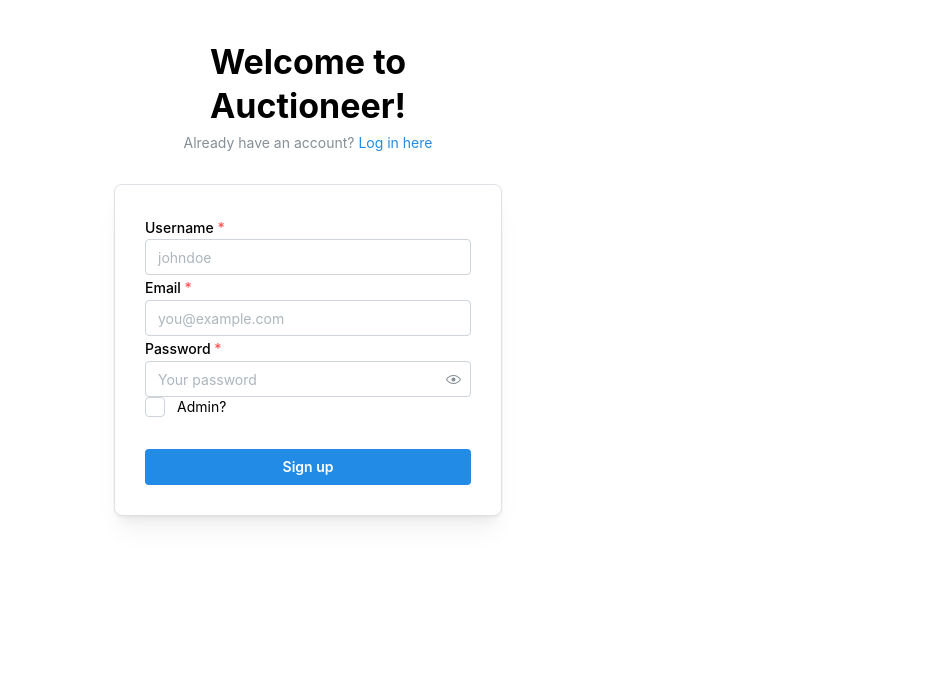
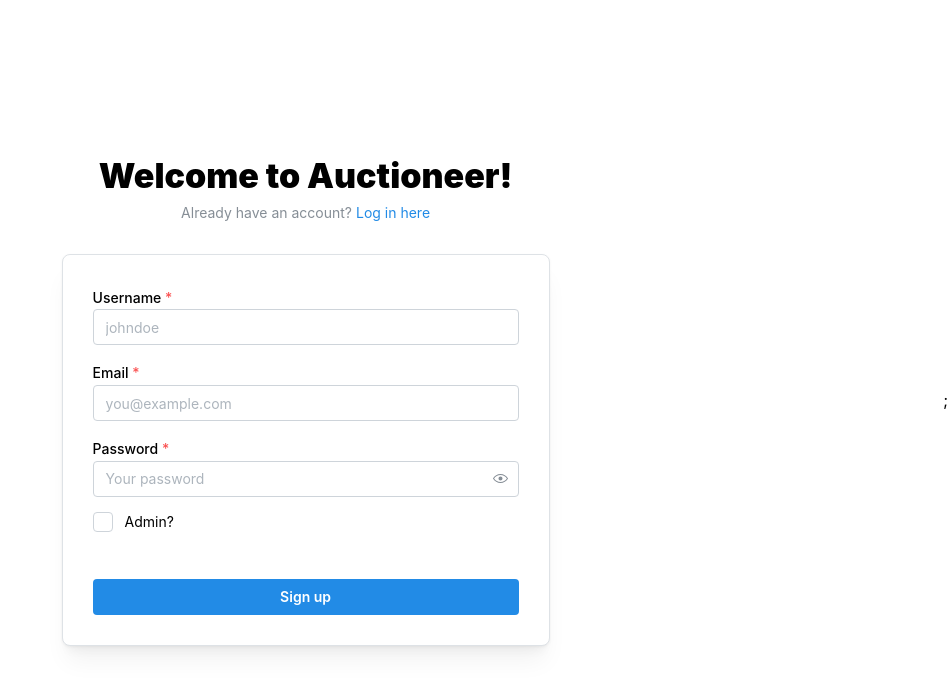
Before and after one commit to Tirivashe/auction-app, a React (Vite) app in the folder apps/client/: page / in a window 1280 px wide. Shown: the top 690 px of the page, without its empty margins (332-1280 px from the left). Built offline with nearby package versions, Linux system fonts and the light colour scheme; no server answers.

Commit message:
styles changes

```diff
--- a/apps/client/src/App.tsx
+++ b/apps/client/src/App.tsx
@@ -1,9 +1,15 @@
 import AuthPage from "./pages/Auth";
+import "./index.css";
+import { Center } from "@mantine/core";
 
 // type Props = {};
 
 const App = () => {
-  return <AuthPage />;
+  return (
+    <Center h="100vh">
+      <AuthPage />;
+    </Center>
+  );
 };
 
 export default App;
--- a/apps/client/src/components/AuthComponent/Login/Login.module.css
+++ b/apps/client/src/components/AuthComponent/Login/Login.module.css
@@ -1,17 +1,13 @@
-@layer mantine, login;
-
-@layer login {
 .title {
   font-family:
     Greycliff CF,
     var(--mantine-font-family);
-    font-weight: 900;
+  font-weight: 900 !important;
 }
 
 .form {
-    display: flex;
+  display: flex !important;
   width: 100%;
   flex-direction: column;
   gap: 15px;
 }
-}
--- a/apps/client/src/components/AuthComponent/Login/index.tsx
+++ b/apps/client/src/components/AuthComponent/Login/index.tsx
@@ -66,7 +66,7 @@ export function Login({ changeForm }: Props) {
   }, [error?.message, isError, form, data]);
 
   return (
-    <Container size={420} my={40}>
+    <Container size={520} w="100%">
       <Title ta="center" className={styles.title}>
         Welcome Back!
       </Title>
--- a/apps/client/src/components/AuthComponent/SignUp/Signup.module.css
+++ b/apps/client/src/components/AuthComponent/SignUp/Signup.module.css
@@ -1,17 +1,13 @@
-@layer mantine, login;
-
-@layer login {
 .title {
   font-family:
     Greycliff CF,
     var(--mantine-font-family);
-    font-weight: 900;
+  font-weight: 900 !important;
 }
 
 .form {
-    display: flex;
+  display: flex !important;
   width: 100%;
   flex-direction: column;
   gap: 15px;
 }
-}
--- a/apps/client/src/components/AuthComponent/SignUp/index.tsx
+++ b/apps/client/src/components/AuthComponent/SignUp/index.tsx
@@ -53,7 +53,7 @@ export function SignUp({ changeForm }: Props) {
   };
 
   return (
-    <Container size={420} my={40}>
+    <Container size={520} w="100%">
       <Title ta="center" className={styles.title}>
         Welcome to Auctioneer!
       </Title>
--- a/apps/client/src/index.css
+++ b/apps/client/src/index.css
@@ -1,6 +1,6 @@
-*,
-*::before,
-*::after {
+html,
+body,
+:root {
   margin: 0;
   padding: 0;
   box-sizing: border-box;
```
Lines whose indentation alone changed are shown as unchanged.
